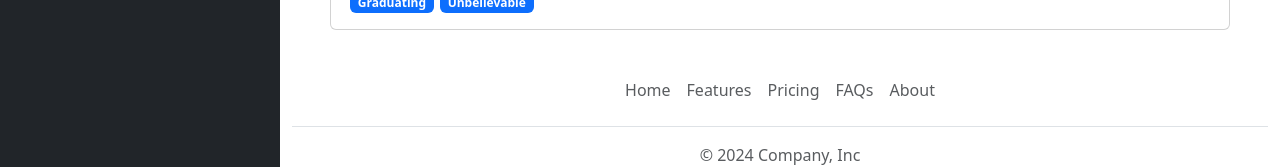
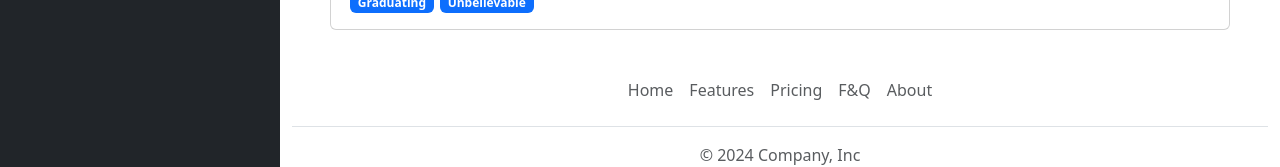
Before and after one commit to JeevanG-dev/lets-post, a React (Vite) app: page / in a window 1280 px wide. Shown: the part 342-509 px from the top of the page. Built offline with nearby package versions, Linux system fonts and the light colour scheme.

Commit message:
modified some of the content in the text

```diff
--- a/src/components/Footer.jsx
+++ b/src/components/Footer.jsx
@@ -20,7 +20,7 @@ function Footer() {
           </li>
           <li className="nav-item">
             <a href="#" className="nav-link px-2 text-body-secondary">
-              FAQs
+             F&Q
             </a>
           </li>
           <li className="nav-item">
--- a/src/stores/post-list-store.jsx
+++ b/src/stores/post-list-store.jsx
@@ -58,6 +58,7 @@ const DEFAULT_POST_LIST = [
     userId: "user-12",
     tags: ["Graduating", "Unbelievable"],
   },
+
 ];
 
 export default PostListProvider;
```
